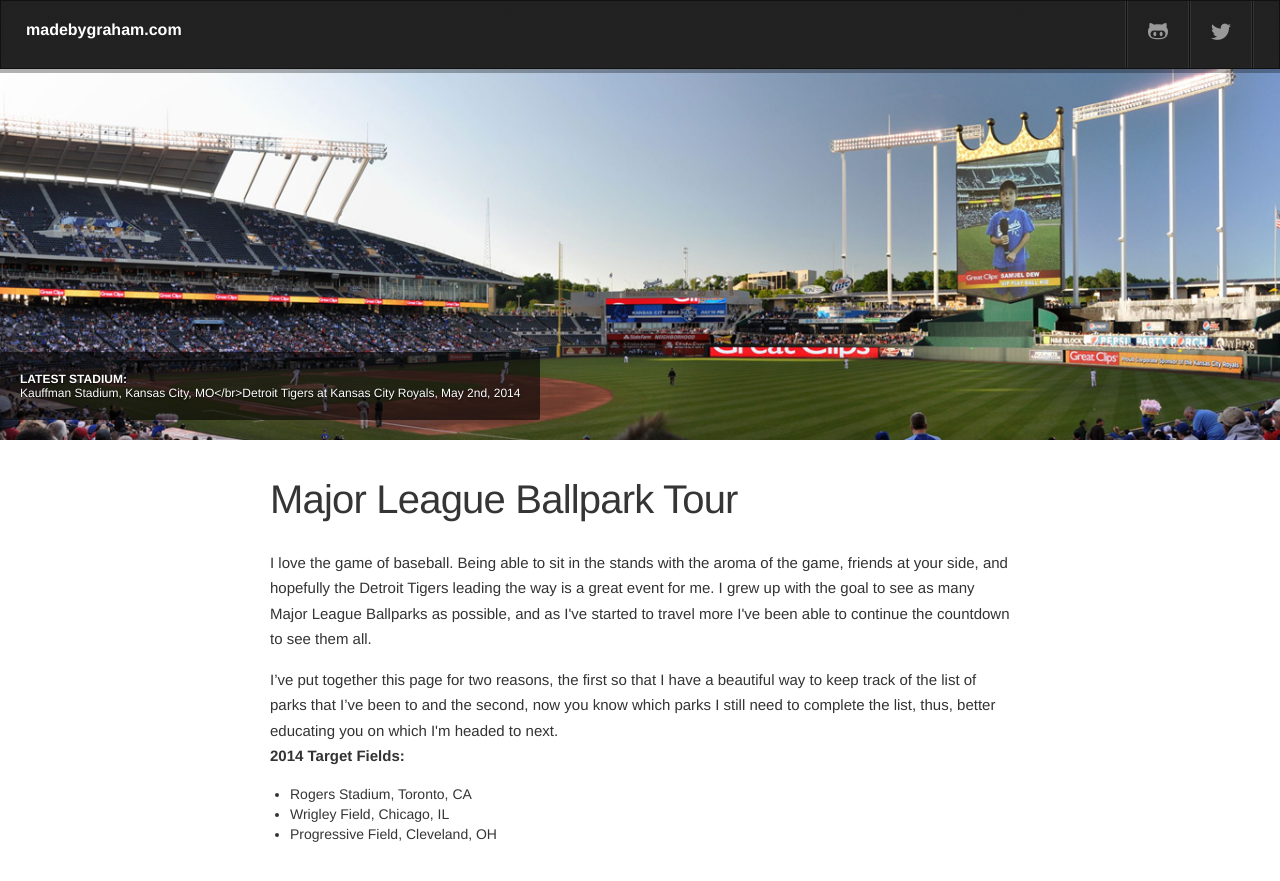
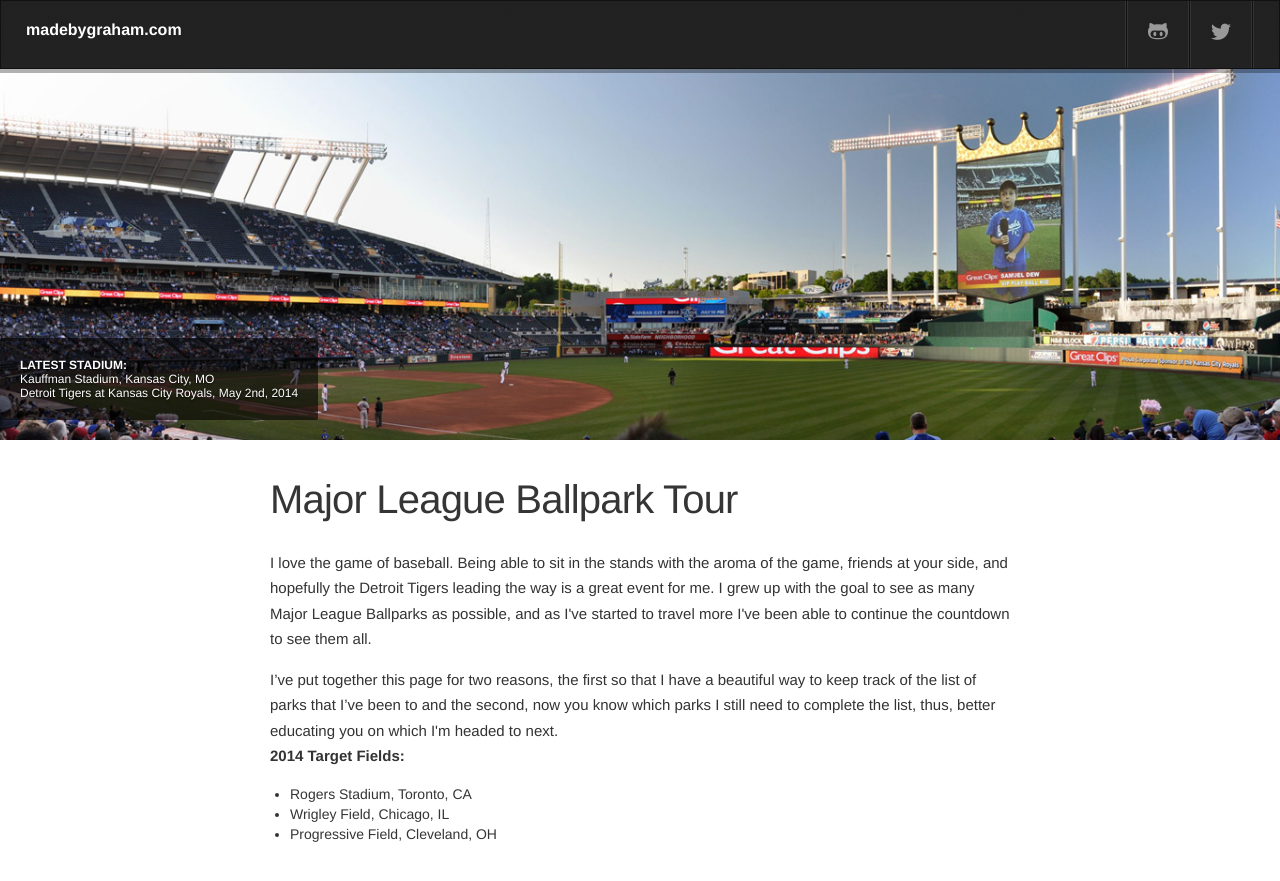
Before and after one commit to mattgraham/mattgraham.github.io, a Jekyll site: the page built from _posts/2012-05-08-Major-Leauge-Baseball.md, in a window 1280 px wide and 900 px high. Shown: the top 881 px of the window. Built offline with Jekyll 4.4.1, drawn with Linux system fonts in a browser that asks for light colours; Markdown is read by kramdown in place of the engine named in the settings; comment, search, counter and statistics services are not loaded.

Commit message:
</br> => <br />

```diff
--- a/_posts/2012-05-08-Major-Leauge-Baseball.md
+++ b/_posts/2012-05-08-Major-Leauge-Baseball.md
@@ -7,7 +7,7 @@ permalink: mlb
 <div class="article-header">
 <span class="details">
 <strong>LATEST STADIUM:</strong>
-<br />Kauffman Stadium, Kansas City, MO</br>Detroit Tigers at Kansas City Royals, May 2nd, 2014</span>
+<br />Kauffman Stadium, Kansas City, MO<br />Detroit Tigers at Kansas City Royals, May 2nd, 2014</span>
 </div>
 
 <article>
```
